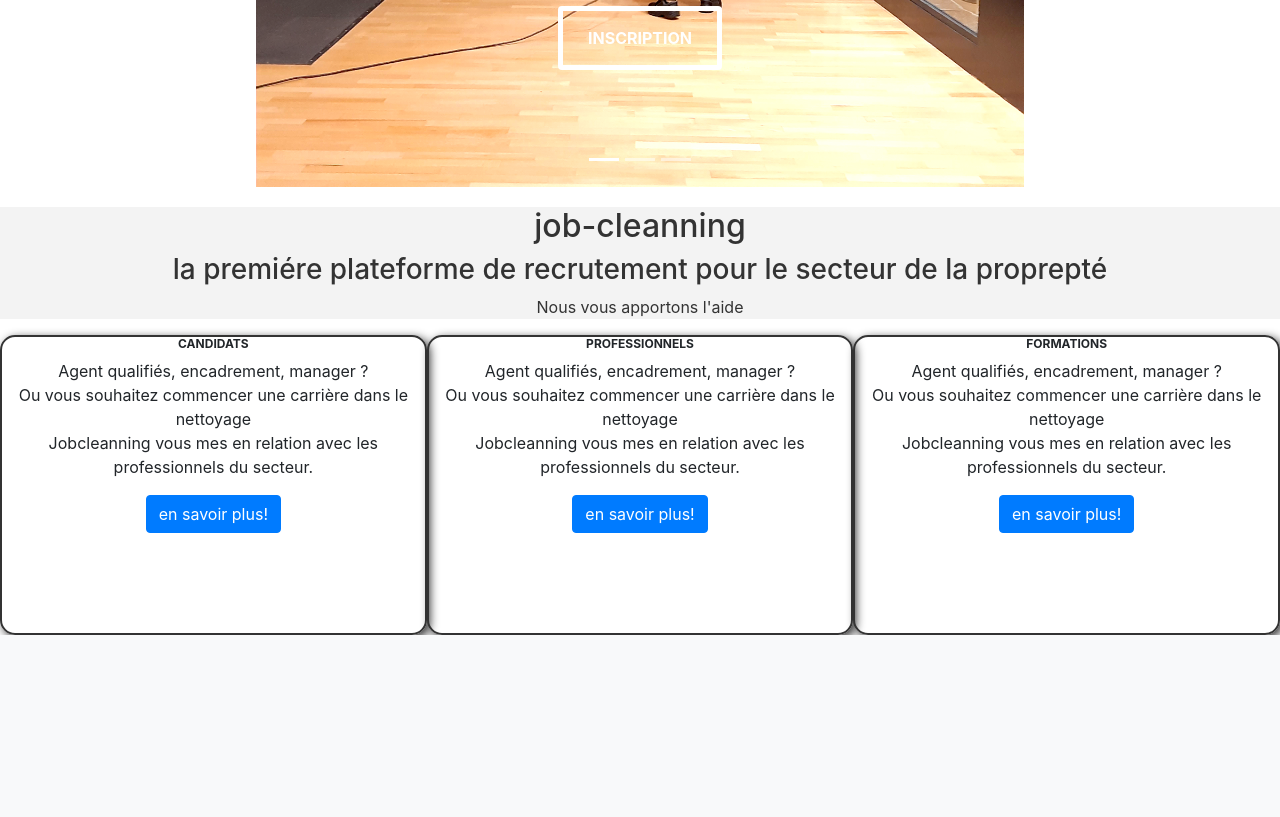
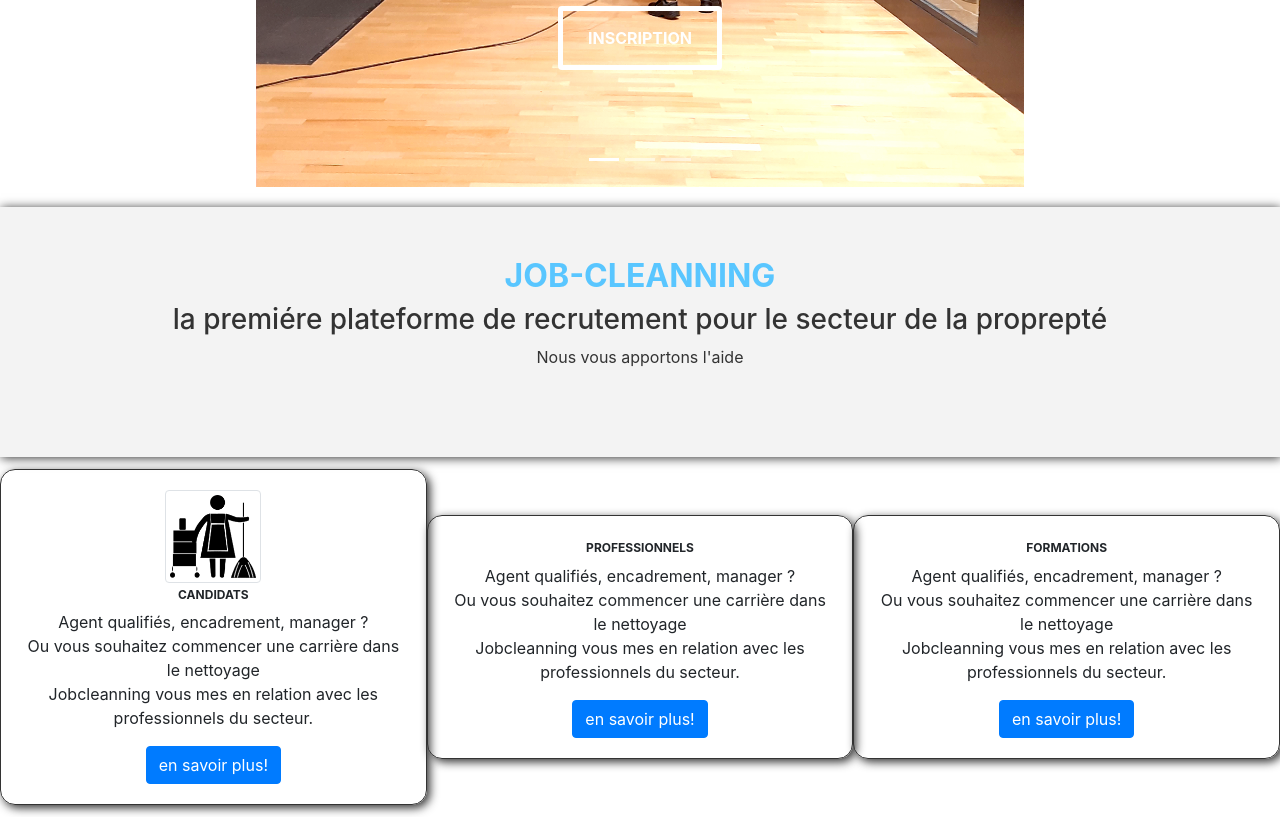
Before and after one commit to cedricdpt/job-cleanning, a PHP site: page / in a window 1280 px wide. Shown: the part 439-1256 px from the top of the page. Before the commit the page ends 1074 px from the top, so only its background shows below. Run offline with PHP 8.4, Linux system fonts and the light colour scheme.

Commit message:
mise a jour du 25/08

```diff
--- a/index.php
+++ b/index.php
@@ -62,6 +62,7 @@
 <div class="principale-block">
 
   <div class="block_candidat">
+  <img src="images/nettoyageuse.png" class="img-fluid img-thumbnail" style="width:25%; height:auto" alt="icon agent">
 <h3>candidats</h3>
 <p>Agent qualifiés, encadrement, manager ?<br>Ou vous souhaitez commencer une carrière dans le nettoyage <br>
 Jobcleanning vous mes en relation avec les professionnels du secteur. </p>
--- a/style/style.css
+++ b/style/style.css
@@ -97,6 +97,7 @@ body{
 	padding: 15px 25px;
 	color: #fff;
 	font-weight:bold;
+	text
 }
 
 .carousel-caption .btn:hover{
@@ -107,11 +108,18 @@ body{
 /*section description*/
 
 .block-description{
-    height: 150%;
+    height: 250px;
     width: auto;
     background-color: #f3f3f3;
     color: #333;
-    text-align: center;
+	text-align: center;
+	padding-top: 50px;
+	box-shadow: 1px 1px 10px #333;
+}
+.block-description h2{
+	color: #59c6ff;
+	text-transform: uppercase;
+	font-weight: bold;
 }
 
 .block-description p{
@@ -121,36 +129,44 @@ body{
 	display: flex;
 	align-items:center;
 	justify-content: space-around;
-
+    height: 360px;
 }
 .principale-block h3{
 	font-size: 75%;
 	text-transform: uppercase;
 	font-weight: bold;
+	padding-top: 5px;
 }
 .block_candidat{
-	height: 300px;
+	height: auto;
 	width: 450px;
 	text-align: center;
-	border: solid 2px #333;
+	border: solid 1px #333;
 	border-radius: 15px;
 	box-shadow: 3px 3px 10px #333;
+	padding: 20px 20px 20px 20px;
+
 }
 
 .block_professionnel{
-	height: 300px;
+	height: auto;
 	width: 450px;
 	text-align: center;
-	border: solid 2px #333;
+	border: solid 1px #333;
 	border-radius: 15px;
 	box-shadow: 3px 3px 10px #333;
+	padding: 20px 20px 20px 20px;
+
 }
 
 .block_formation{
-	height: 300px;
+	height: auto;
 	width: 450px;
 	text-align: center;
-	border: solid 2px #333;
+	border: solid 1px #333;
 	border-radius: 15px;
 	box-shadow: 3px 3px 10px #333;
+	padding: 20px 20px 20px 20px;
+
+
 }
```
Also changed, not shown: images/nettoyageuse.png (added).
